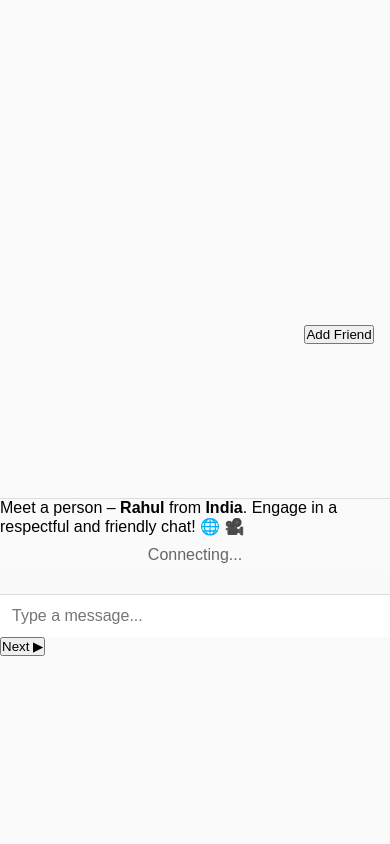
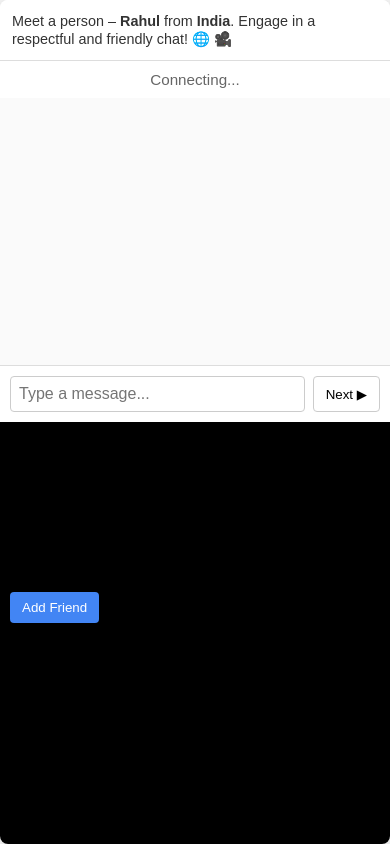
Before and after one commit to freeGeeks147/omegle-clone, a website: page public/index.html in a window 390 px wide. Drawn offline with nearby package versions, Linux system fonts and the light colour scheme; no server answers.

Commit message:
Update style.css

```diff
--- a/public/style.css
+++ b/public/style.css
@@ -1,19 +1,29 @@
 * { box-sizing: border-box; margin: 0; padding: 0; }
 html, body { width: 100%; height: 100%; }
-body { font-family: Arial, sans-serif; display: flex; align-items: center; justify-content: center; background: #fafafa; }
-#wrapper { display: flex; width: 100%; height: 100%; max-width: 900px; max-height: 600px; background: #fff; border-radius: 8px; overflow: hidden; box-shadow: 0 2px 10px rgba(0,0,0,0.1); }
-#video-chat { flex: 2; display: flex; flex-direction: column; background: #000; }
-#video-chat video { flex: 1; width: 100%; object-fit: cover; }
-#chat-panel { flex: 1; display: flex; flex-direction: column; border-left: 1px solid #ddd; }
-#status { padding: 10px; text-align: center; color: #666; }
-#messages { flex: 1; padding: 10px; overflow-y: auto; background: #f9f9f9; }
+body { font-family: Arial, sans-serif; background: #f2f2f2; display: flex; justify-content: center; align-items: center; }
+#container { display: flex; width: 100%; max-width: 1000px; height: 90vh; background: #fff; border-radius: 8px; overflow: hidden; box-shadow: 0 2px 8px rgba(0,0,0,0.1); }
+
+/* Video column */
+#video-column { display: flex; flex-direction: column; flex: 2; background: #000; }
+.video-container { position: relative; flex: 1; }
+.video-container video { width: 100%; height: 100%; object-fit: cover; }
+#add-friend { position: absolute; bottom: 10px; left: 10px; background: #4285f4; color: #fff; border: none; padding: 8px 12px; border-radius: 4px; cursor: pointer; }
+
+/* Chat panel */
+#chat-panel { flex: 1; display: flex; flex-direction: column; }
+#header { padding: 12px; background: #fff; border-bottom: 1px solid #ddd; }
+#user-info { font-size: 0.9em; color: #333; }
+#status { padding: 10px; font-size: 0.95em; color: #666; text-align: center; }
+#messages { flex: 1; padding: 10px; overflow-y: auto; background: #fafafa; }
 .message { margin-bottom: 8px; padding: 6px 10px; border-radius: 4px; background: #e0e0e0; }
 .message.self { background: #d1ffd6; align-self: flex-end; }
-#input { border: none; border-top: 1px solid #ddd; padding: 12px; font-size: 1em; outline: none; width: 100%; }
+#controls { display: flex; padding: 10px; border-top: 1px solid #ddd; }
+#input { flex: 1; border: 1px solid #ccc; border-radius: 4px; padding: 8px; font-size: 1em; }
+#next-btn { margin-left: 8px; background: #fff; border: 1px solid #ccc; padding: 8px 12px; border-radius: 4px; cursor: pointer; }
 
-/* Responsive */
+/* Responsive for mobile */
 @media (max-width: 768px) {
-  #wrapper { flex-direction: column; max-width: 100%; max-height: 100%; }
-  #video-chat { flex: 3; }
-  #chat-panel { flex: 2; border-left: none; border-top: 1px solid #ddd; }
+  #container { flex-direction: column-reverse; height: auto; max-height: 100vh; }
+  #video-column { flex: none; height: 50vh; }
+  #chat-panel { flex: none; height: 50vh; }
 }
```
